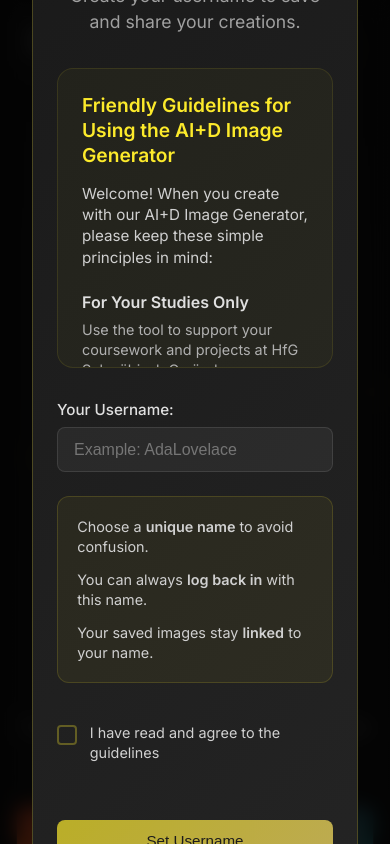
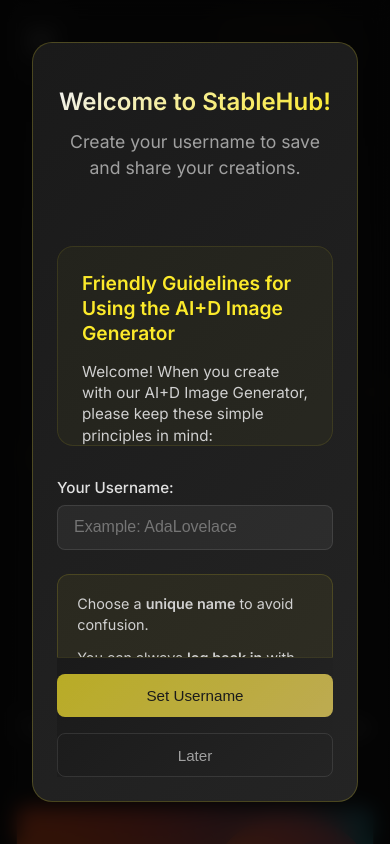
Before and after one commit to hfg-gmuend/stablehub.aid-lab.hfg-gmuend.de, a SvelteKit app: page / in a window 390 px wide. Shown: the top 844 px of the page. Built offline with nearby package versions, Linux system fonts and the light colour scheme; no server answers.

Commit message:
Verbessere das Layout des Benutzer-Setup-Popups mit flexibler Höhe und Scrollfunktion

```diff
--- a/src/routes/+page.svelte
+++ b/src/routes/+page.svelte
@@ -1504,6 +1504,10 @@
       margin: 1rem;
       padding: 1.5rem;
       max-width: none;
+      max-height: 90vh;
+      overflow-y: auto;
+      display: flex;
+      flex-direction: column;
     }
 
     .popup-header h2 {
@@ -1513,15 +1517,30 @@
     .popup-main {
       grid-template-columns: 1fr;
       gap: 2rem;
+      flex: 1;
+      overflow-y: auto;
     }
 
     .guidelines-panel {
       order: -1;
-      max-height: 300px;
+      max-height: 200px;
+      flex-shrink: 0;
+      min-height: 200px;
+    }
+
+    .popup-content {
+      flex-shrink: 0;
     }
 
     .popup-actions {
       flex-direction: column;
+      margin-top: 1.5rem;
+      flex-shrink: 0;
+      position: sticky;
+      bottom: 0;
+      background: linear-gradient(135deg, #1a1a1a 0%, #242424 100%);
+      padding: 1rem 0 0 0;
+      border-top: 1px solid rgba(252, 234, 43, 0.1);
     }
   }
 </style>
```
